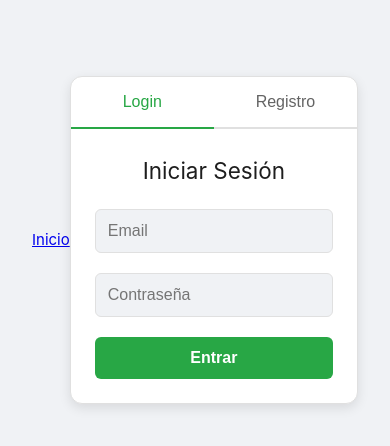
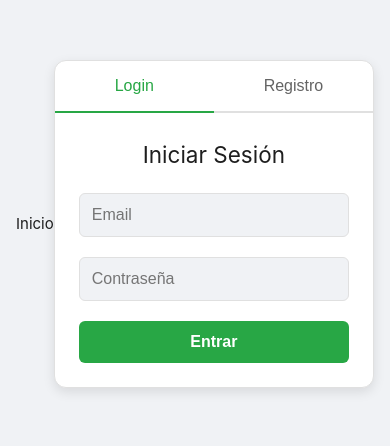
Before and after one commit to Stevenjsg/vue-ToDo, a Vue app: page /auth in a window 390 px wide. Shown: the part 156-602 px from the top of the page. Built offline with nearby package versions, Linux system fonts and the light colour scheme.

Commit message:
feat: agregar socket.io-client como dependencia y ajustar estilos de enlaces

```diff
--- a/package.json
+++ b/package.json
@@ -19,6 +19,7 @@
   "dependencies": {
     "axios": "^1.12.2",
     "pinia": "^3.0.3",
+    "socket.io-client": "^4.8.1",
     "vue": "^3.5.18",
     "vue-router": "^4.5.1"
   },
--- a/src/assets/base.css
+++ b/src/assets/base.css
@@ -57,3 +57,10 @@ body {
   -webkit-font-smoothing: antialiased;
   -moz-osx-font-smoothing: grayscale;
 }
+a {
+  color: inherit;
+  text-decoration: none;
+}
+a:hover {
+  text-decoration: none;
+}
--- a/src/assets/main.css
+++ b/src/assets/main.css
@@ -10,8 +10,3 @@
     background-color: hsla(160, 100%, 37%, 0.2);
   }
 }
-@media (max-width: 600px) {
-  #app {
-    padding: 1rem;
-  }
-}
```
Also changed, not shown: 1 other file (tests, documents, lock files or other folders).
